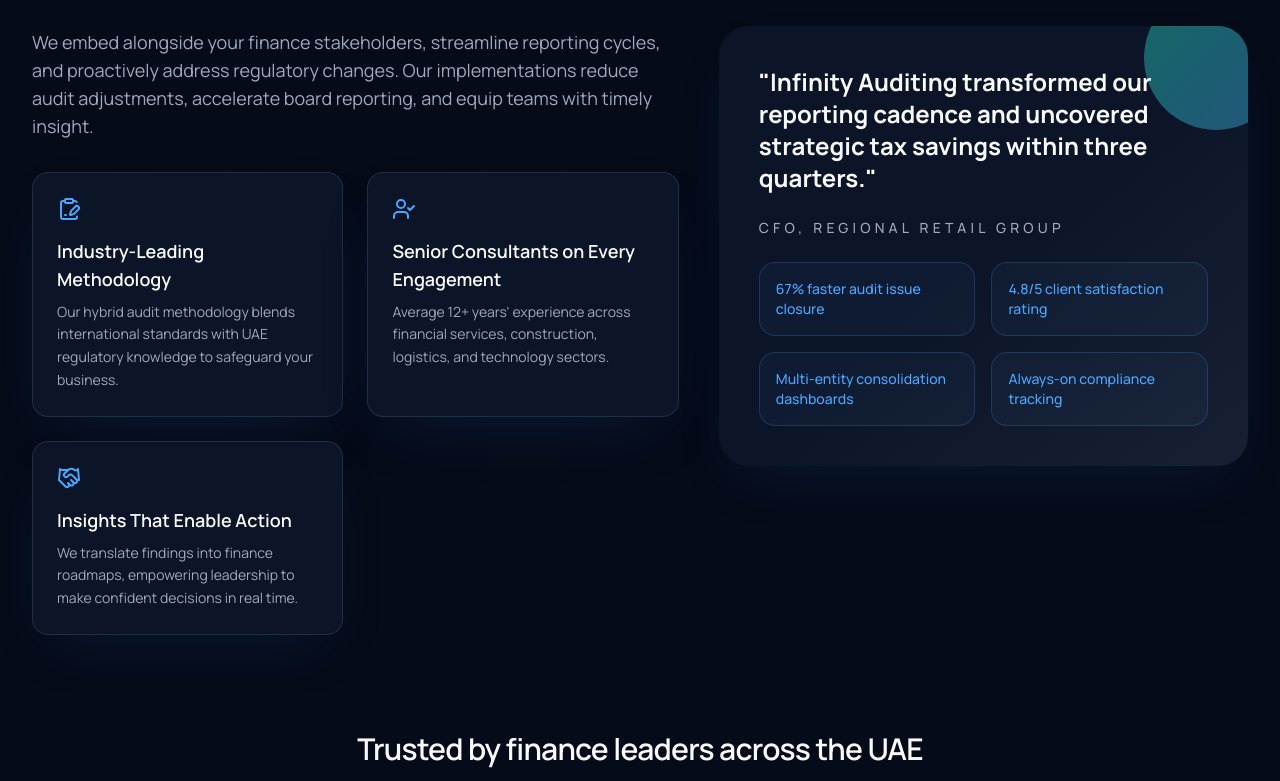
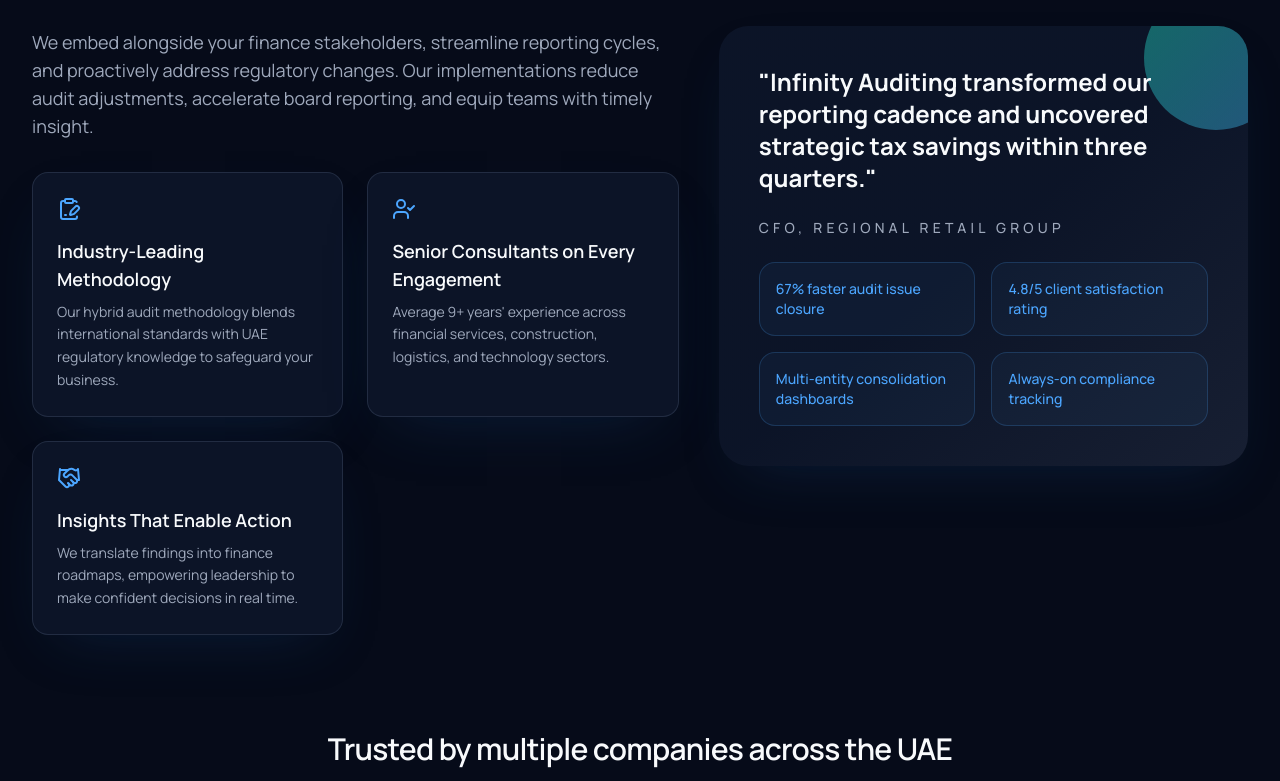
Before and after one commit to malishabandara/Infinity-20Auditing-20Accounting, a React (Vite) app: page / in a window 1280 px wide. Shown: the part 2763-3544 px from the top of the page. Built offline with nearby package versions, Linux system fonts and the light colour scheme.

Commit message:
Edit the homepage

```diff
--- a/client/pages/Index.tsx
+++ b/client/pages/Index.tsx
@@ -58,7 +58,7 @@
   {
     title: "Senior Consultants on Every Engagement",
     description:
-      "Average 12+ years' experience across financial services, construction, logistics, and technology sectors.",
+      "Average 9+ years' experience across financial services, construction, logistics, and technology sectors.",
     icon: UserCheck,
   },
   {
@@ -105,8 +105,8 @@
 ];
 
 const stats = [
-  { label: "Years of Advisory", value: "18+" },
-  { label: "Clients Across GCC", value: "320" },
+  { label: "Years of Advisory", value: "9+" },
+  { label: "Clients Across GCC", value: "120" },
   { label: "Industries Served", value: "24" },
   { label: "Audit Success Rate", value: "99%" },
 ];
@@ -376,7 +376,7 @@
       <section className="container space-y-10 pb-24">
         <div className="flex flex-col gap-4 text-center">
           <h2 className="text-2xl font-semibold tracking-tight sm:text-3xl">
-            Trusted by finance leaders across the UAE
+            Trusted by multiple companies across the UAE
           </h2>
           <p className="mx-auto max-w-2xl text-sm text-muted-foreground">
             Mid-market groups, family offices, and high-growth innovators rely
@@ -417,10 +417,10 @@
               <Link to="/contact">Book Strategy Call</Link>
             </Button>
             <a
-              href="tel:+971501234567"
+              href="tel:+971581897800"
               className="text-sm font-semibold text-primary hover:text-primary/80"
             >
-              Prefer to speak now? Call +971 50 123 4567
+              Prefer to speak now? Call +971 58 189 7800
             </a>
           </div>
         </div>
```
